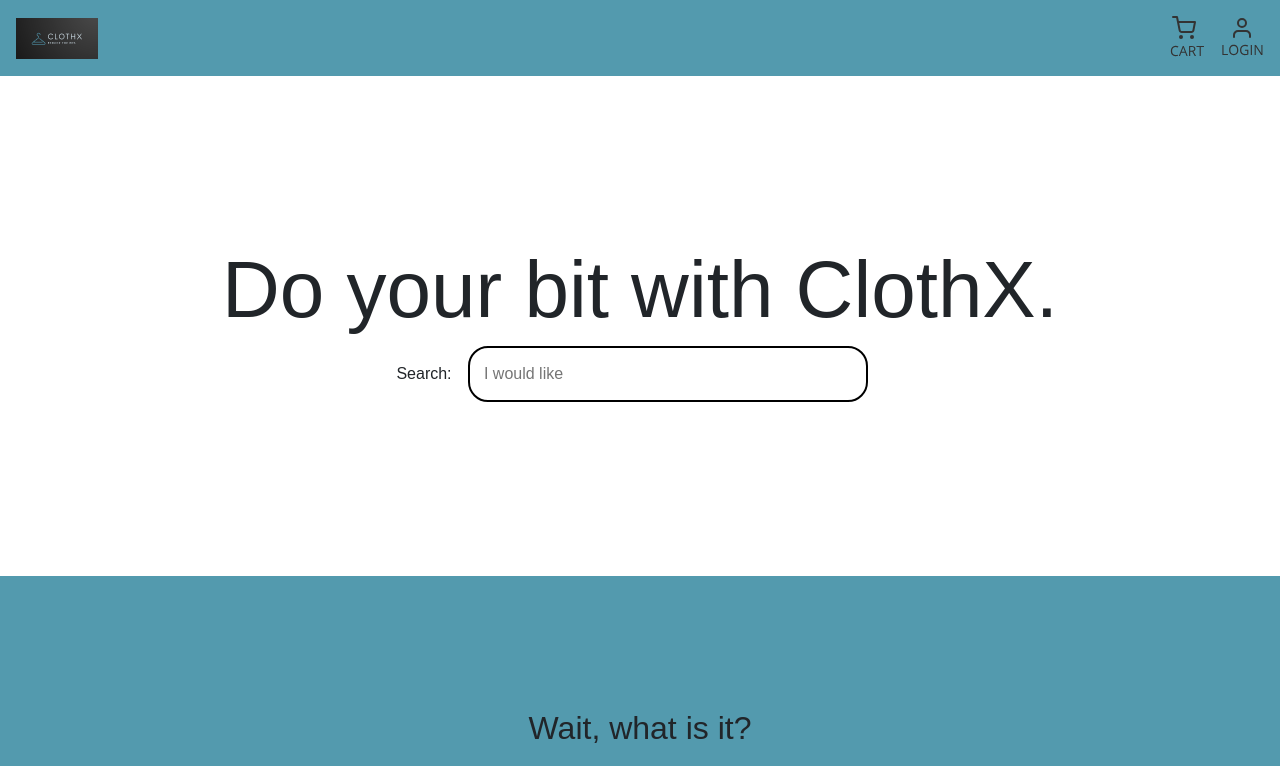
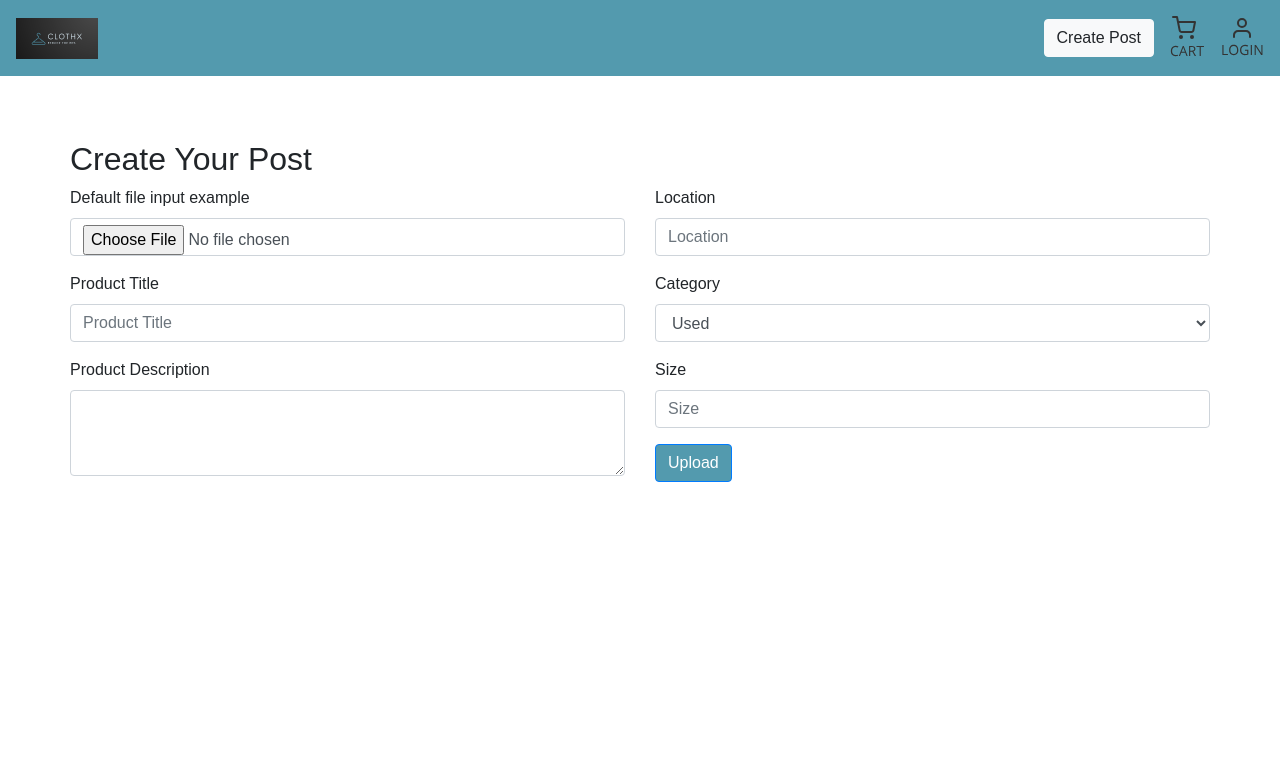
Before and after one commit to annahndr/cloth_x, a React (Create React App) app in the folder client/: page /create-post in a window 1280 px wide. Shown: the top 766 px of the page. Built offline with nearby package versions, Linux system fonts and the light colour scheme.

Commit message:
Created create post page

```diff
--- a/client/src/App.js
+++ b/client/src/App.js
@@ -8,13 +8,13 @@
 
 import { library } from "@fortawesome/fontawesome-svg-core";
 import { fab } from "@fortawesome/free-brands-svg-icons";
+import CreatePost from "./pages/post/CreatePost";
 library.add(fab);
 
 function App() {
   return (
     <Router>
-        <Header />
-
+      <Header />
         <Switch>
           <Route path="/login">
             <Login />
@@ -22,12 +22,14 @@
           <Route path="/cart">
             <Cart />
           </Route>
+          <Route path="/create-post">
+            <CreatePost />
+          </Route>
           <Route path="/">
             <Home />
           </Route>
         </Switch>
-
-        <Footer />
+      <Footer />
     </Router>
   );
 }
--- a/client/src/components/footer/footer.scss
+++ b/client/src/components/footer/footer.scss
@@ -5,6 +5,7 @@
   background-color: $grey;
   padding: 1rem 1rem 0 1rem;
   font-size: 0.75rem;
+  width: 100%;
 
   @media (min-width: 767px) {
     padding: 2rem 2rem 0 2rem;
--- a/client/src/components/header/Header.js
+++ b/client/src/components/header/Header.js
@@ -3,8 +3,11 @@
 import Login from "../../assets/images/login_cta.svg";
 import Cart from "../../assets/images/cart.svg";
 import { Link } from "react-router-dom";
+import { useState } from "react";
 
 const Header = () => {
+  const [loggedIn, setLoggedIn] = useState(true);
+
   return (
     <header className="header">
       <div>
@@ -13,6 +16,11 @@
         </Link>
       </div>
       <div className="header__actions">
+        {loggedIn && (
+          <Link to="/create-post" className="btn btn-light">
+            Create Post
+          </Link>
+        )}
         <Link to="/cart">
           <img src={Cart} alt="cart" />
         </Link>
--- a/client/src/components/header/header.scss
+++ b/client/src/components/header/header.scss
@@ -13,7 +13,7 @@
   align-items: center;
 
   a {
-    &:nth-child(1) {
+    &:nth-child(2) {
       margin: 0 1rem;
     }
   }
--- a/client/src/components/productCard/ProductCard.js
+++ b/client/src/components/productCard/ProductCard.js
@@ -1,20 +1,10 @@
 import "./productCard.scss";
 
 const ProductCard = (props) => {
-  const { name, description, tags, price, image, location } = props;
+  const { name, description, category, image, location } = props;
 
   const img = {
     backgroundImage: `url(${image})`,
-  };
-
-  const renderTags = () => {
-    return tags.map((tag, i) => {
-      return (
-        <span key={i} className="product_card__details-tags badge text-dark">
-          {tag}
-        </span>
-      );
-    });
   };
 
   return (
@@ -37,7 +27,11 @@
           </div>
           <div className="col-4 col-lg-6">
             <div className="col-12 d-flex justify-content-end">
-              {renderTags()}
+              <span
+                className="product_card__details-tags badge text-dark"
+              >
+                {category}
+              </span>
             </div>
           </div>
         </div>
@@ -45,7 +39,7 @@
           <button
             type="button"
             className="btn btn-primary btn-primary--teal"
-          >{`Buy Now £${price}`}</button>
+          >{`Get Now`}</button>
         </div>
       </div>
     </div>
--- a/client/src/pages/home/Home.js
+++ b/client/src/pages/home/Home.js
@@ -13,24 +13,24 @@
     {
       name: "Chunky Sweater",
       description: "This is a sweater",
-      tags: ["Adult", "Used"],
-      price: "10",
+      size: "M",
+      category: "Used",
       image: Sweater,
       location: "Glasgow",
     },
     {
       name: "Chunky Sweater",
       description: "This is a sweater",
-      tags: ["Adult", "Used"],
-      price: "10",
+      size: "M",
+      category: "Used",
       image: Sweater,
       location: "Glasgow",
     },
     {
       name: "Chunky Sweater",
       description: "This is a sweater",
-      tags: ["Adult", "Used"],
-      price: "10",
+      size: "M",
+      category: "Used",
       image: Sweater,
       location: "Glasgow",
     },
@@ -116,7 +116,9 @@
       </section>
       <section className="home-container home-popular">
         <div className="row">
-            <div className="col-12"><h2>Shop Now</h2></div>
+          <div className="col-12">
+            <h2>Shop Now</h2>
+          </div>
           {featureProducts(products)}
         </div>
       </section>
@@ -131,7 +133,7 @@
         key={i}
         name={product.name}
         description={product.description}
-            tags={product.tags}
+        category={product.category}
         price={product.price}
         image={product.image}
         location={product.location}
--- a/client/src/pages/login/Login.js
+++ b/client/src/pages/login/Login.js
@@ -2,28 +2,28 @@
 
 const Login = () => {
   return (
-    <div className="login">
-      <div className="login-existing">
+    <div className="login row">
+      <div className="login-existing col-12 col-lg-6">
         <h2>Login</h2>
         <form className="login-form">
           <div>
-          <label className="label-stacked">
-            Email
-            <input type="text" name="email" className="login-input"/>
-          </label>
+            <label className="label-stacked">
+              Email
+              <input type="text" name="email" className="login-input" />
+            </label>
           </div>
           <div>
             <label className="label-stacked">
               Password
-            <input type="password" name="password" className="login-input" />
-          </label>
+              <input type="password" name="password" className="login-input" />
+            </label>
           </div>
           <div>
-          <input type="submit" value="Submit" className="login-submit" />
+            <input type="submit" value="Login" className="login-submit" />
           </div>
         </form>
       </div>
-      <div className="login-register">
+      <div className="login-register col-12 col-lg-6">
         <h2>Register</h2>
         <form className="login-form">
           <label className="label-stacked">
@@ -32,21 +32,25 @@
           </label>
           <label className="label-stacked">
             Last name
-            <input type="text" name="lastName" className="login-input"/>
+            <input type="text" name="lastName" className="login-input" />
           </label>
           <label className="label-stacked">
             Email
-            <input type="text" name="email" className="login-input"/>
+            <input type="text" name="email" className="login-input" />
           </label>
           <label className="label-stacked">
             Password
-            <input type="password" name="password" className="login-input"/>
+            <input type="password" name="password" className="login-input" />
           </label>
           <label className="label-stacked">
             Confirm Password
-            <input type="password" name="confirmPassword" className="login-input"/>
+            <input
+              type="password"
+              name="confirmPassword"
+              className="login-input"
+            />
           </label>
-          <input type="submit" value="Submit" className="login-submit" />
+          <input type="submit" value="Register" className="login-submit" />
         </form>
       </div>
     </div>
--- a/client/src/pages/login/login.scss
+++ b/client/src/pages/login/login.scss
@@ -3,7 +3,8 @@
 
 .login {
   display: flex;
-  height: 100%;
+  height: 100vh;
+  margin: 0;
 }
 
 .login-register,
@@ -11,7 +12,6 @@
   display: flex;
   align-items: center;
   justify-content: center;
-  flex: 1;
   flex-direction: column;
   padding: 5rem;
 }
--- /dev/null
+++ b/client/src/pages/post/CreatePost.js
@@ -0,0 +1,88 @@
+import "./createpost.scss";
+
+const CreatePost = () => {
+  return (
+    <div className="container create-post">
+      <div className="row">
+        <div className="col-12">
+          <h2>Create Your Post</h2>
+        </div>
+        <div className="col-12 col-lg-6">
+          <div className="mb-3">
+            <label htmlFor="productImage" className="form-label">
+              Default file input example
+            </label>
+            <input className="form-control" type="file" id="productImage" />
+          </div>
+          <div className="mb-3">
+            <label htmlFor="productTitle" className="form-label">
+              Product Title
+            </label>
+            <input
+              type="text"
+              className="form-control"
+              id="productTitle"
+              placeholder="Product Title"
+            />
+          </div>
+          <div className="mb-3">
+            <label htmlFor="productDescription" className="form-label">
+              Product Description
+            </label>
+            <textarea
+              className="form-control"
+              id="productDescription"
+              rows="3"
+            ></textarea>
+          </div>
+        </div>
+        <div className="col-12 col-lg-6">
+          <div className="mb-3">
+            <label htmlFor="productLocation" className="form-label">
+              Location
+            </label>
+            <input
+              type="text"
+              className="form-control"
+              id="productLocation"
+              placeholder="Location"
+            />
+          </div>
+          <div className="mb-3">
+            <label htmlFor="productCategory" className="form-label">
+              Category
+            </label>
+            <select
+              className="form-control col-12"
+              name="productCategory"
+              aria-label="Default select example"
+            >
+              <option selected value="used">
+                Used
+              </option>
+              <option value="new">New</option>
+            </select>
+          </div>
+          <div className="mb-3">
+            <label htmlFor="productSize" className="form-label">
+              Size
+            </label>
+            <input
+              type="text"
+              className="form-control"
+              id="productSize"
+              placeholder="Size"
+            />
+          </div>
+          <div className="mb-3 justify-content-end">
+            <button type="button" className="btn btn-primary btn-primary--teal">
+              Upload
+            </button>
+          </div>
+        </div>
+      </div>
+    </div>
+  );
+};
+
+export default CreatePost;
--- /dev/null
+++ b/client/src/pages/post/createpost.scss
@@ -0,0 +1,4 @@
+.create-post {
+  height: 100vh;
+  padding: 5% 0;
+}
--- a/client/src/styles/base/base.scss
+++ b/client/src/styles/base/base.scss
@@ -14,7 +14,6 @@
 body,
 #root {
   font-size: 16px;
-  height: 100%;
 }
 
 body {
```
Lines whose indentation alone changed are shown as unchanged.
